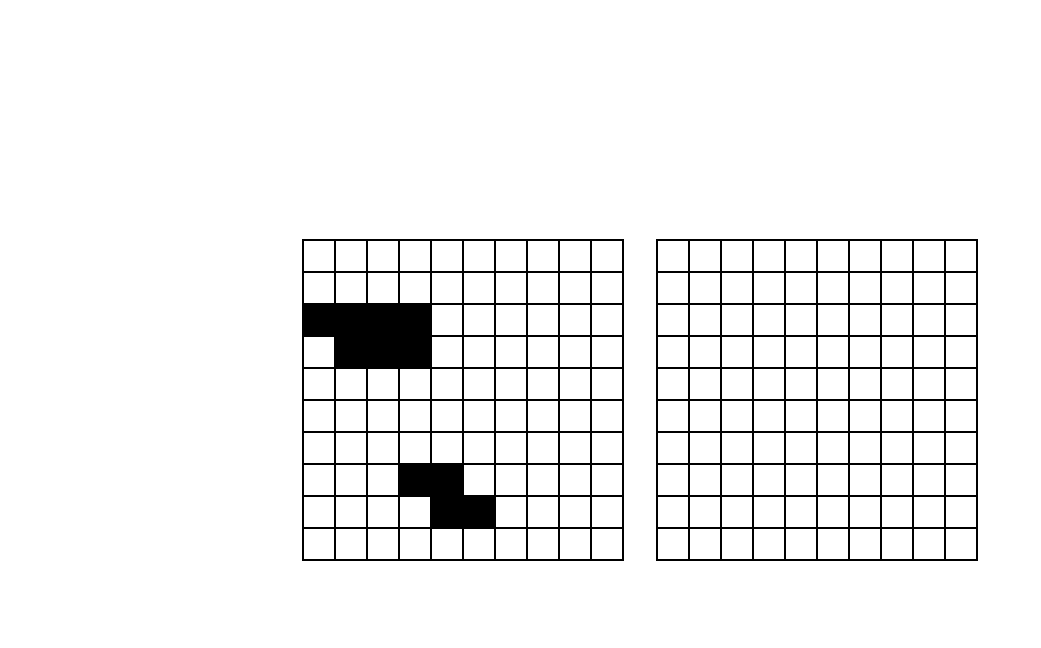
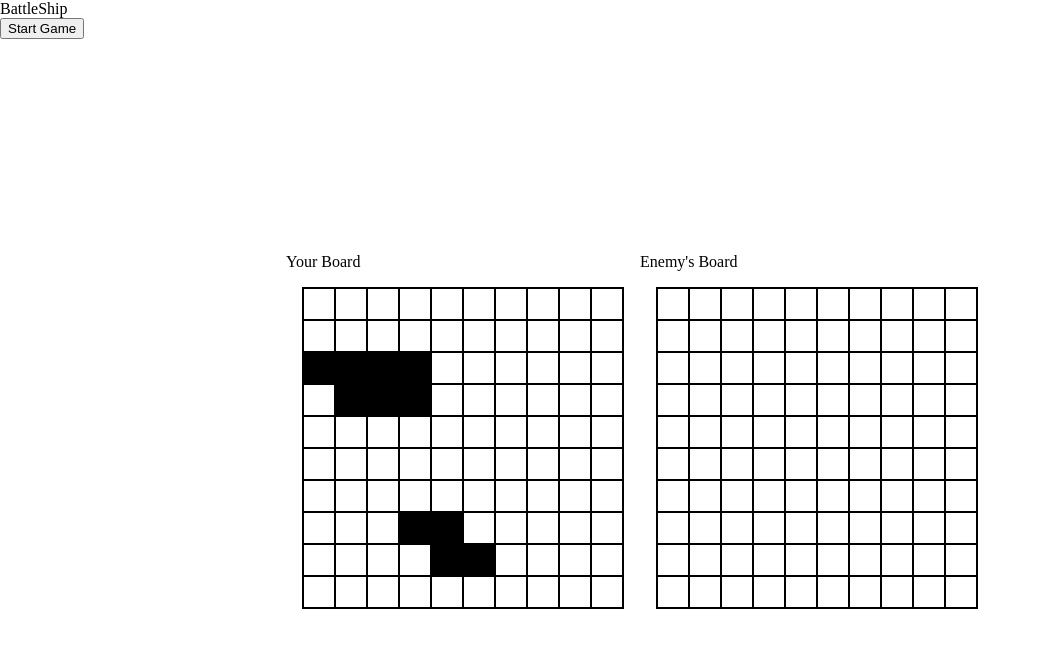
Before and after one commit to danielopoulos321/battleship, a website with bundled scripts: page dist/index.html in a window 1280 px wide. Shown: the whole page, without its empty margins (0-1041 px from the left). Built offline with nearby package versions, Linux system fonts and the light colour scheme.

Commit message:
Add header + board containers

```diff
--- a/dist/index.html
+++ b/dist/index.html
@@ -8,12 +8,22 @@
     <link rel="stylesheet" href="styles.css">
 </head>
 <body>
+    <div id="header">
+        <div>BattleShip</div>
+        <button>Start Game</button>
+    </div>
     <div id="boards">
-        <div id="board1"></div>
-        <div id="board2"></div>
+        <div id="container">
+            <div>Your Board</div>
+            <div id="board1"></div>
+        </div>
+        <div id="container">
+            <div>Enemy's Board</div>
+            <div id="board2"></div>
+        </div>
     </div>
     <dialog data-modal>
-        <div>Winner</div>
+        <div id="winner">Winner</div>
         <button id="restart">Restart</button>
     </dialog>
 </body>
```
